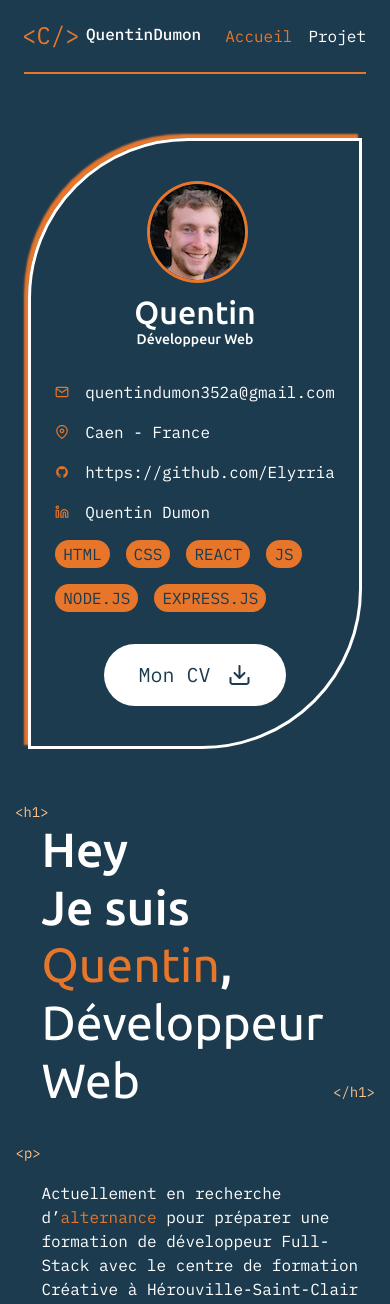
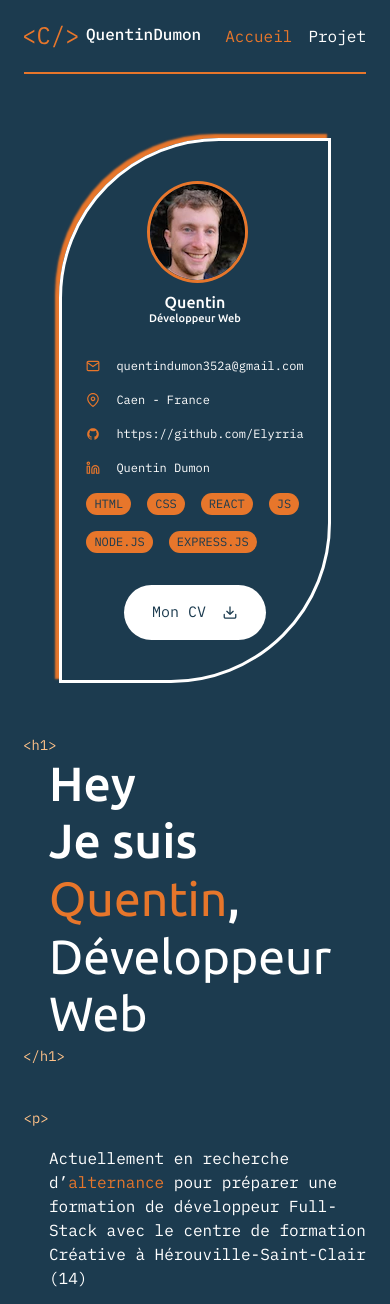
Before and after one commit to Elyrria/portfolio, a React (Create React App) app: page / in a window 390 px wide. Shown: the top 1304 px of the page. Built offline with nearby package versions, Linux system fonts and the light colour scheme.

Commit message:
Modification de la responsive section Introduction pour un résultat jusqu'à 320px

```diff
--- a/src/components/Card/Card.scss
+++ b/src/components/Card/Card.scss
@@ -21,9 +21,15 @@
     }
     &-h2 {
         font-size: 32px;
+        @media screen and (max-width: 390px) {
+            font-size: 16px;
+        }
     }
     &-h3 {
         font-size: 14px;
+        @media screen and (max-width: 390px) {
+            font-size: 11px;
+        }
         margin-bottom: 32px;
     }
     &-links {
@@ -41,9 +47,9 @@
             }
             a {
                 color: $tertiary-color;
-            }
-            a[href="https://www.google.com/maps/place/Caen"], {
-
+                @media screen and (max-width: 390px) {
+                    font-size: 12px;
+                }
             }
         }
     }
@@ -70,5 +76,11 @@
         margin-bottom: 16px;
         width: 65%;
         border-radius: 32px;
+        @media screen and (max-width: 390px) {
+            font-size: 15px;
+            img {
+                width: 16px;
+            }
+        }
     }
 }
--- a/src/components/Tag/Tag.scss
+++ b/src/components/Tag/Tag.scss
@@ -2,10 +2,11 @@
 
 .tags__container-tag {
     display: inline-block;
-    // margin-bottom: 16px;
-    // margin-top: 16px;
     padding: 2px 8px;
     border-radius: 15px;
     background-color: $main-secondary-color;
     color: $primary-color;
+    @media screen and (max-width: 390px) {
+        font-size: 12px;
+    }
 }
--- a/src/pages/Home/Introduction/Introduction.scss
+++ b/src/pages/Home/Introduction/Introduction.scss
@@ -35,6 +35,11 @@ section {
                         gap: 10px;
                         &-h1Close {
                             padding-bottom: 7px;
+                        }
+                        @media screen and (max-width: 786px) {
+                            flex-direction: column;
+                            align-items: flex-start;
+                            gap: 0;
                         }
                     }
                     h3 {
--- a/src/styles/globalStyle.scss
+++ b/src/styles/globalStyle.scss
@@ -39,4 +39,7 @@ $bootstrap: #602c50;
 
 @mixin paraPaddingLeft {
     padding-left: 25px;
+    @media screen and (max-width: 330px) {
+        padding-left: 0;
+    }
 }
```
